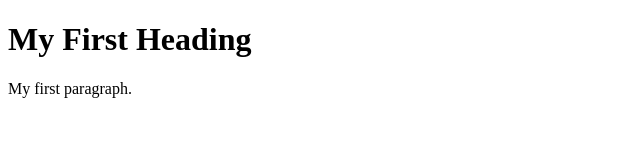
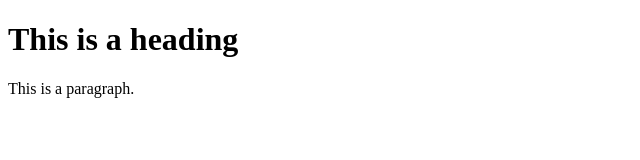
Before and after one commit to Drkoen/my-website, a plain HTML site: page website/test.html in a window 1280 px wide. Shown: the whole page, without its empty margins (0-640 px from the left). Drawn offline with Linux system fonts and the light colour scheme.

Commit message:
Update HTML structure and content in test.html

```diff
--- a/website/test.html
+++ b/website/test.html
@@ -1,9 +1,12 @@
 <!DOCTYPE html>
-<html>
+<html lang="en">
+<head>
+    <meta charset="UTF-8">
+    <meta name="viewport" content="width=device-width, initial-scale=1.0">
+    <title>ABOUTME</title>
+</head>
 <body>
-
-<h1>My First Heading</h1>
-<p>My first paragraph.</p>
-
+    <h1>This is a heading</h1>
+    <p>This is a paragraph.</p>
 </body>
 </html>
```
